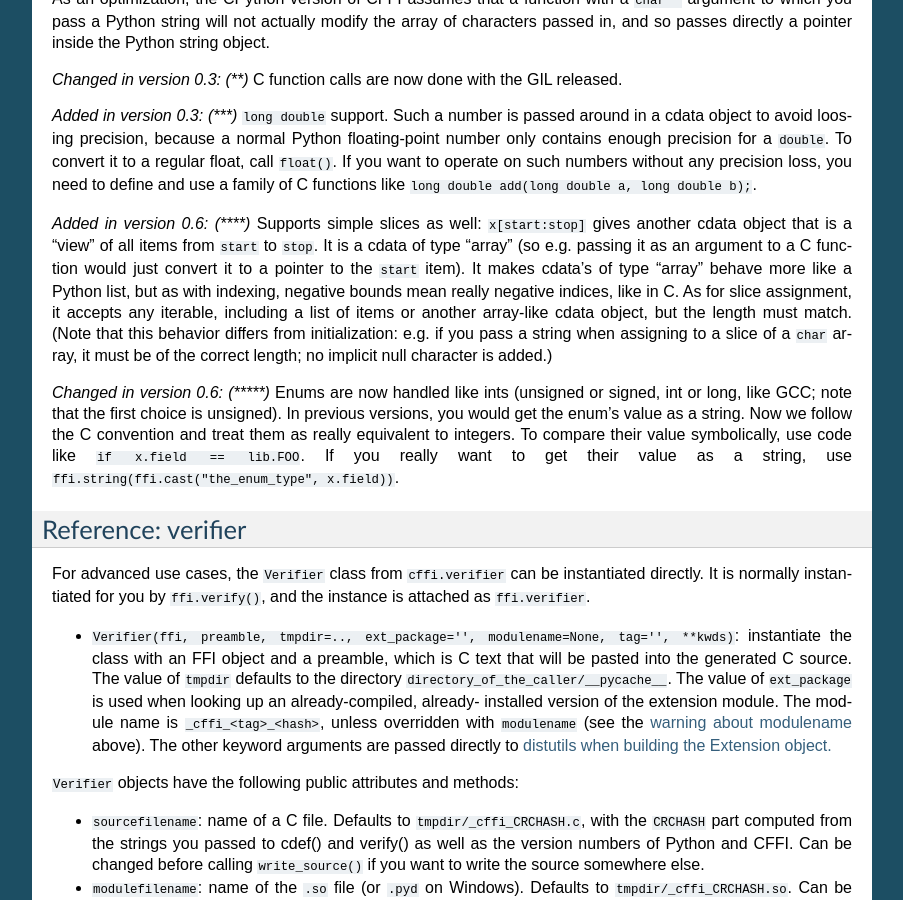
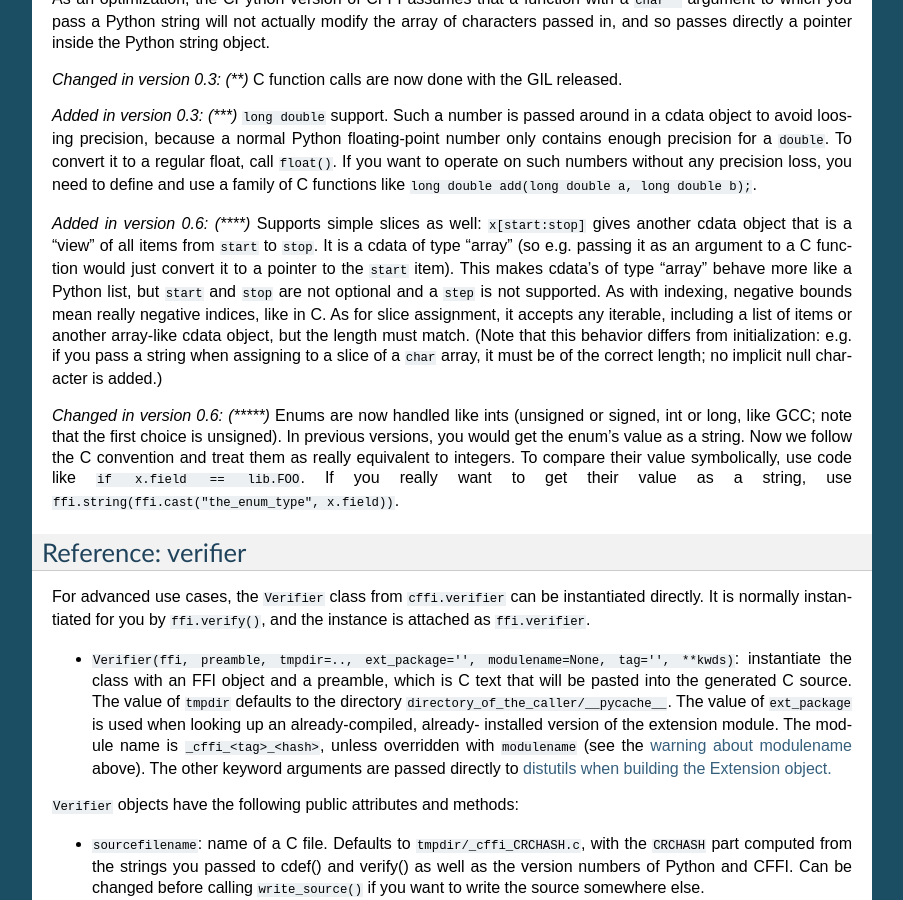
Before and after one commit to tharvik/cffi, a Sphinx documentation site: the page built from doc/source/index.rst, in a window 1280 px wide and 900 px high, scrolled down 18624 px. Shown: the whole window, without its empty margins (198-1101 px from the left). Built offline with Sphinx 7.4.7, drawn with Linux system fonts in a browser that asks for light colours.

Commit message:
Document this

```diff
--- a/doc/source/index.rst
+++ b/doc/source/index.rst
@@ -1409,8 +1409,9 @@ a pointer inside the Python string object.
    cdata object that is a "view" of all items from ``start`` to ``stop``.
    It is a cdata of type "array" (so e.g. passing it as an argument to a
    C function would just convert it to a pointer to the ``start`` item).
-   It makes cdata's of type "array" behave more like a Python list, but
-   as with indexing, negative bounds mean really negative indices, like in
+   This makes cdata's of type "array" behave more like a Python list, but
+   ``start`` and ``stop`` are not optional and a ``step`` is not supported.
+   As with indexing, negative bounds mean really negative indices, like in
    C.  As for slice assignment, it accepts any iterable, including a list
    of items or another array-like cdata object, but the length must match.
    (Note that this behavior differs from initialization: e.g. if you pass
```
